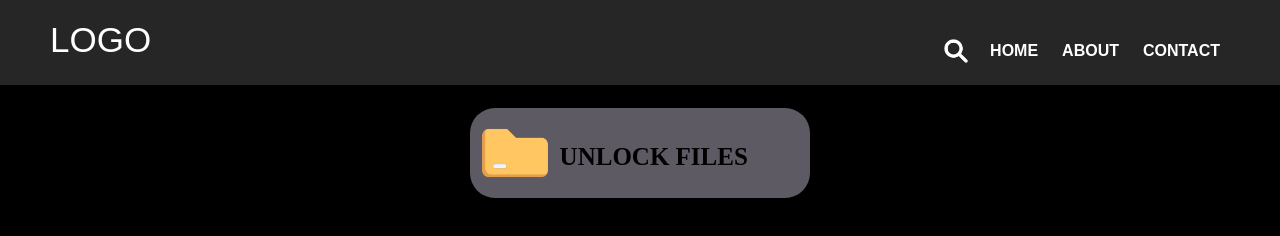
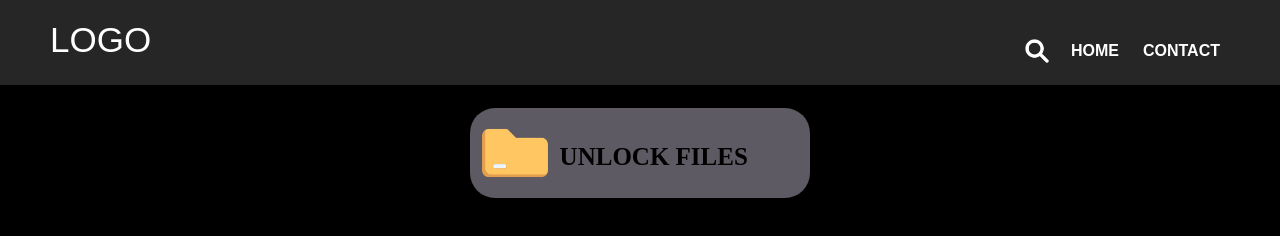
Before and after one commit to Maciok1233/File-Managment, a plain HTML site: page index.html in a window 1280 px wide. Drawn offline with Linux system fonts and the light colour scheme.

Commit message:
Update index.html

```diff
--- a/index.html
+++ b/index.html
@@ -127,7 +127,6 @@
   <ul>
   <li><img  ondblclick="checkCookie()" id="image" src="search.png" onclick="function2()" height="40px"><input id="searchbar" onkeyup="search_animal()" type="text" name="search" placeholder="Search..."></li>
   <li><a>Home</a></li>
-  <li><a href=".html">About</a></li>
   <li><a href=".html">Contact</a></li>
   <li id="LOG-OUT"><a href="" onclick="deleteCookie()">Log Out</a></li>
   </ul>
```
